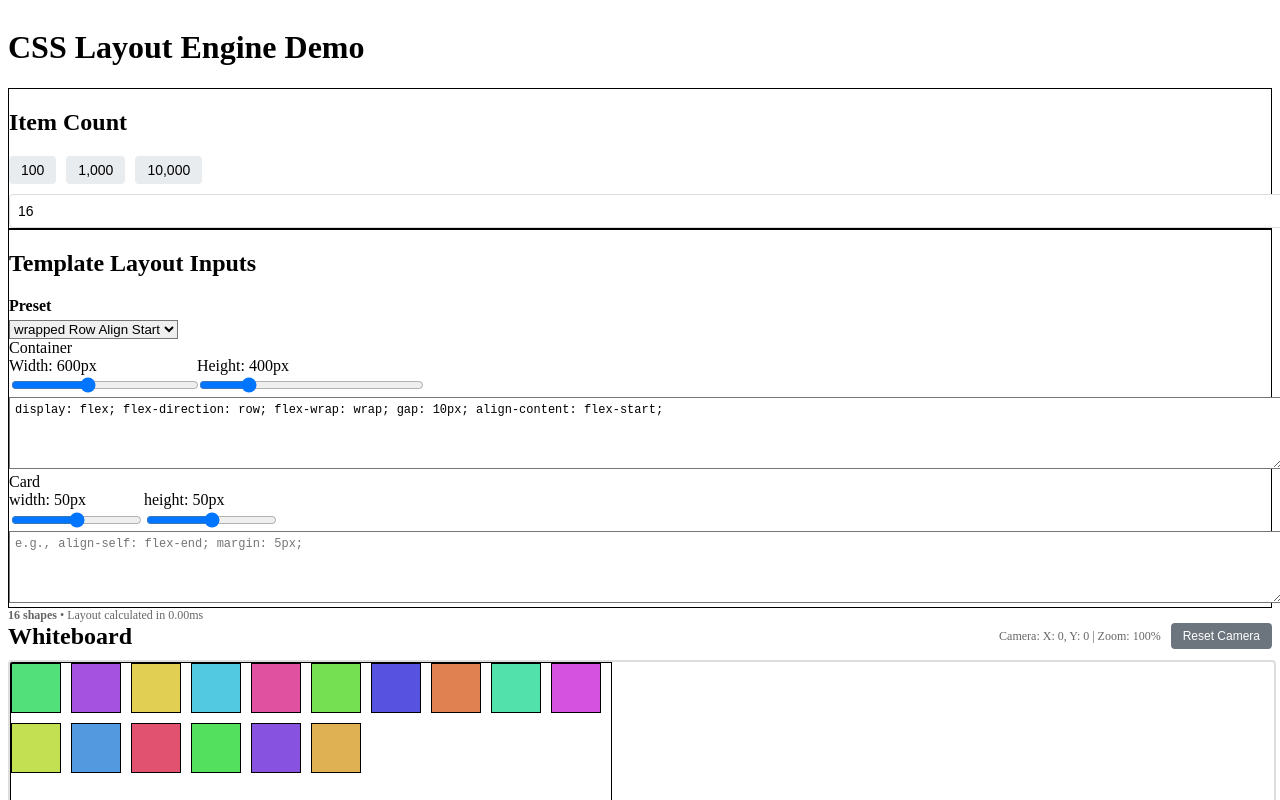
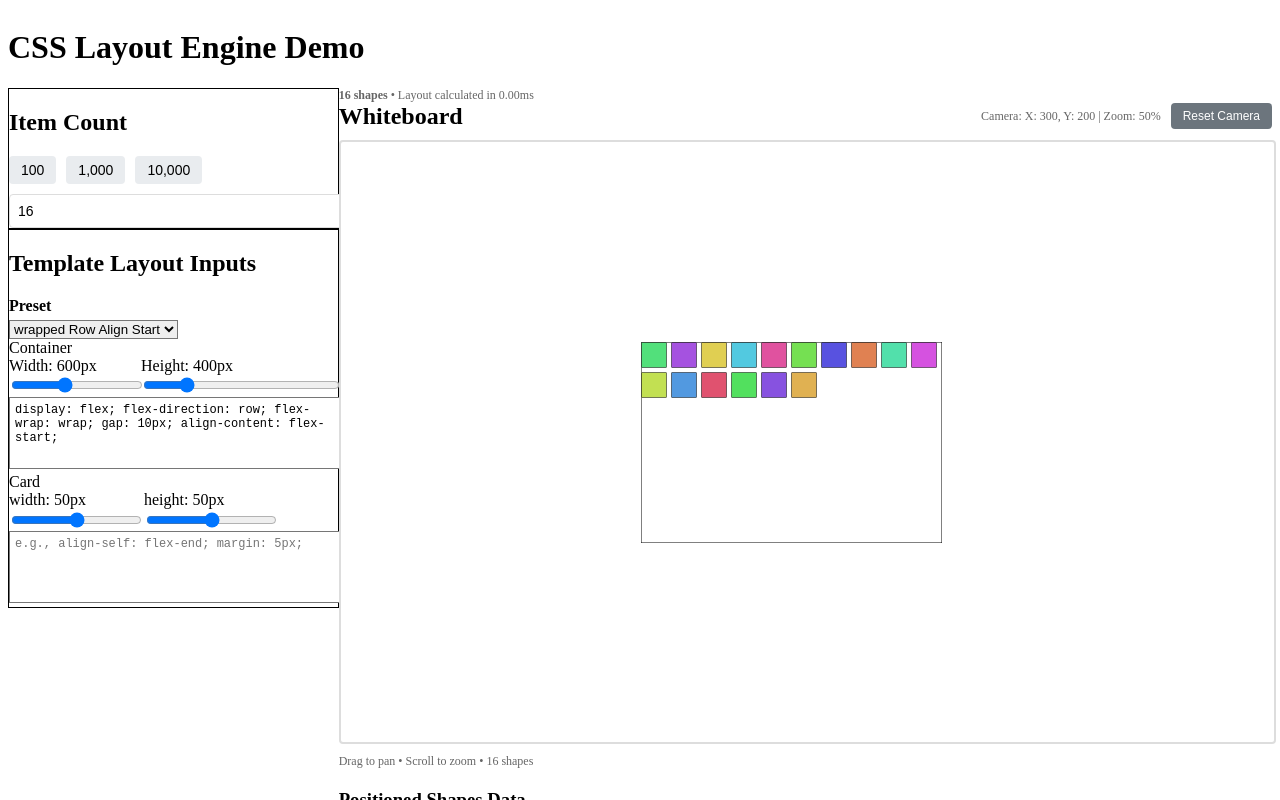
Before and after one commit to gleasonw/test-layout, a React (Vite) app: page / in a window 1280 px wide. Shown: the top 800 px of the page. Built offline with nearby package versions, Linux system fonts and the light colour scheme.

Commit message:
noodling

```diff
--- a/src/LayoutDemo.tsx
+++ b/src/LayoutDemo.tsx
@@ -31,9 +31,9 @@ export function LayoutDemo() {
   const [shapeCount, setShapeCount] = useState<number | undefined>(16);
 
   // Camera state for panning and zooming
-  const [cameraX, setCameraX] = useState(0);
-  const [cameraY, setCameraY] = useState(0);
-  const [zoom, setZoom] = useState(1);
+  const [cameraX, setCameraX] = useState(300);
+  const [cameraY, setCameraY] = useState(200);
+  const [zoom, setZoom] = useState(0.5);
   const [isDragging, setIsDragging] = useState(false);
   const [dragStart, setDragStart] = useState<{ x: number; y: number } | null>(
     null
@@ -172,9 +172,9 @@ export function LayoutDemo() {
   };
 
   const resetCamera = () => {
-    setCameraX(0);
-    setCameraY(0);
-    setZoom(1);
+    setCameraX(containerWidth / 2);
+    setCameraY(containerHeight / 2);
+    setZoom(0.5);
   };
 
   // Preset selection handler
@@ -195,13 +195,17 @@ export function LayoutDemo() {
     <div className="p-10 font-sans text-black flex flex-col gap-5">
       <h1 className="text-3xl font-bold">CSS Layout Engine Demo</h1>
 
+      <div className="flex gap-5">
+        <div className="flex flex-col gap-5">
           <div className="border shadow-lg p-3">
             {/* Shapes Panel */}
             <div style={{ flex: "1", minWidth: "300px" }}>
               <h2 className="text-xl font-semibold mb-4">Item Count</h2>
 
               <div>
-            <div style={{ display: "flex", gap: "10px", marginBottom: "10px" }}>
+                <div
+                  style={{ display: "flex", gap: "10px", marginBottom: "10px" }}
+                >
                   <button
                     onClick={() => setShapeCount(100)}
                     style={{
@@ -317,13 +321,17 @@ export function LayoutDemo() {
                 </div>
                 <div className="flex w-full gap-2">
                   <div>
-                <label className="text-sm">Height: {containerHeight}px</label>
+                    <label className="text-sm">
+                      Height: {containerHeight}px
+                    </label>
                     <input
                       type="range"
                       min="200"
                       max="1200"
                       value={containerHeight}
-                  onChange={(e) => setContainerHeight(Number(e.target.value))}
+                      onChange={(e) =>
+                        setContainerHeight(Number(e.target.value))
+                      }
                       style={{ width: "100%" }}
                     />
                   </div>
@@ -383,16 +391,16 @@ export function LayoutDemo() {
               />
             </div>
           </div>
+        </div>
 
+        {/* Whiteboard Section - Full Width Below Controls */}
+        <div className="w-full">
           <div>
             <p style={{ margin: 0, fontSize: "12px", color: "#666" }}>
               <strong>{shapes.length.toLocaleString()} shapes</strong> • Layout
               calculated in {calculationTime.toFixed(2)}ms
             </p>
           </div>
-
-      {/* Whiteboard Section - Full Width Below Controls */}
-      <div>
           <div
             style={{
               display: "flex",
@@ -404,8 +412,8 @@ export function LayoutDemo() {
             <h2 style={{ color: "#000", margin: 0 }}>Whiteboard</h2>
             <div style={{ display: "flex", gap: "10px", alignItems: "center" }}>
               <span style={{ fontSize: "12px", color: "#666" }}>
-              Camera: X: {Math.round(cameraX)}, Y: {Math.round(cameraY)} | Zoom:{" "}
-              {(zoom * 100).toFixed(0)}%
+                Camera: X: {Math.round(cameraX)}, Y: {Math.round(cameraY)} |
+                Zoom: {(zoom * 100).toFixed(0)}%
               </span>
               <button
                 onClick={resetCamera}
@@ -504,5 +512,6 @@ export function LayoutDemo() {
           </pre>
         </div>
       </div>
+    </div>
   );
 }
```
Lines whose indentation alone changed are shown as unchanged.
